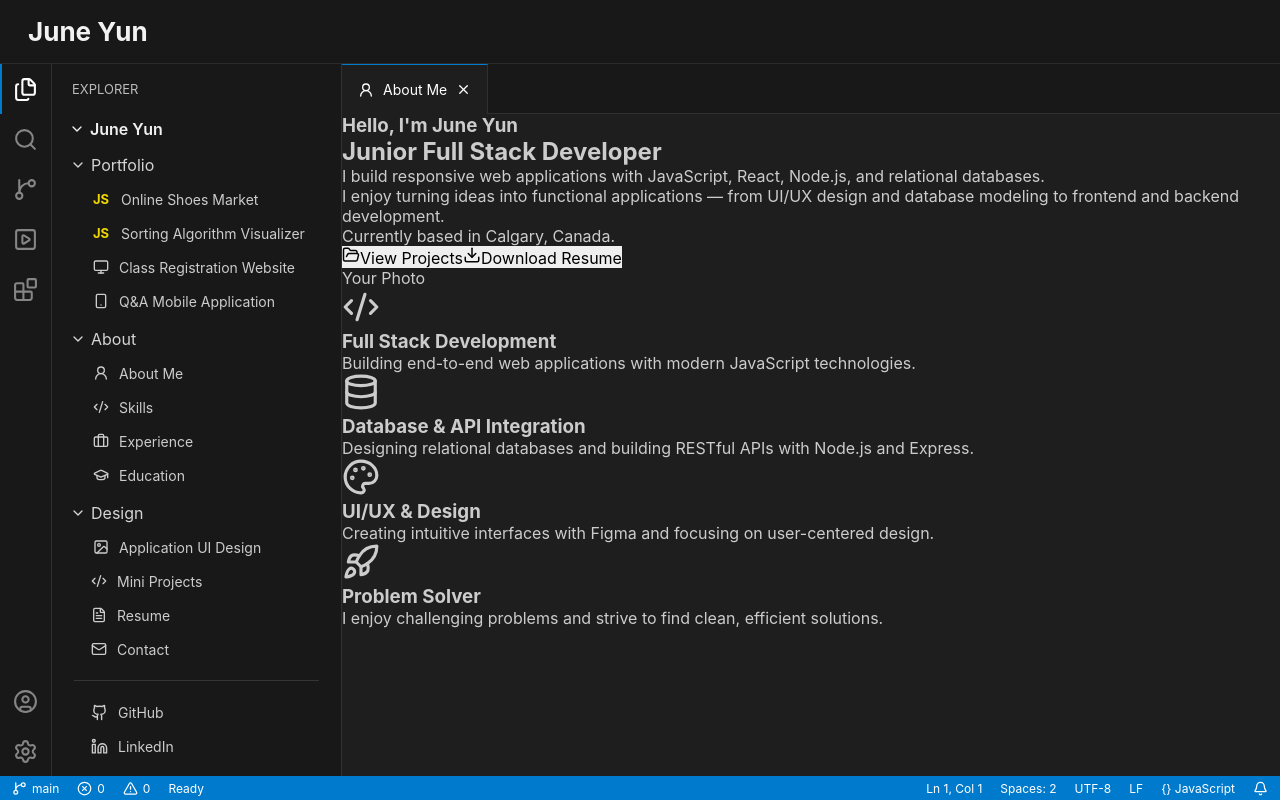
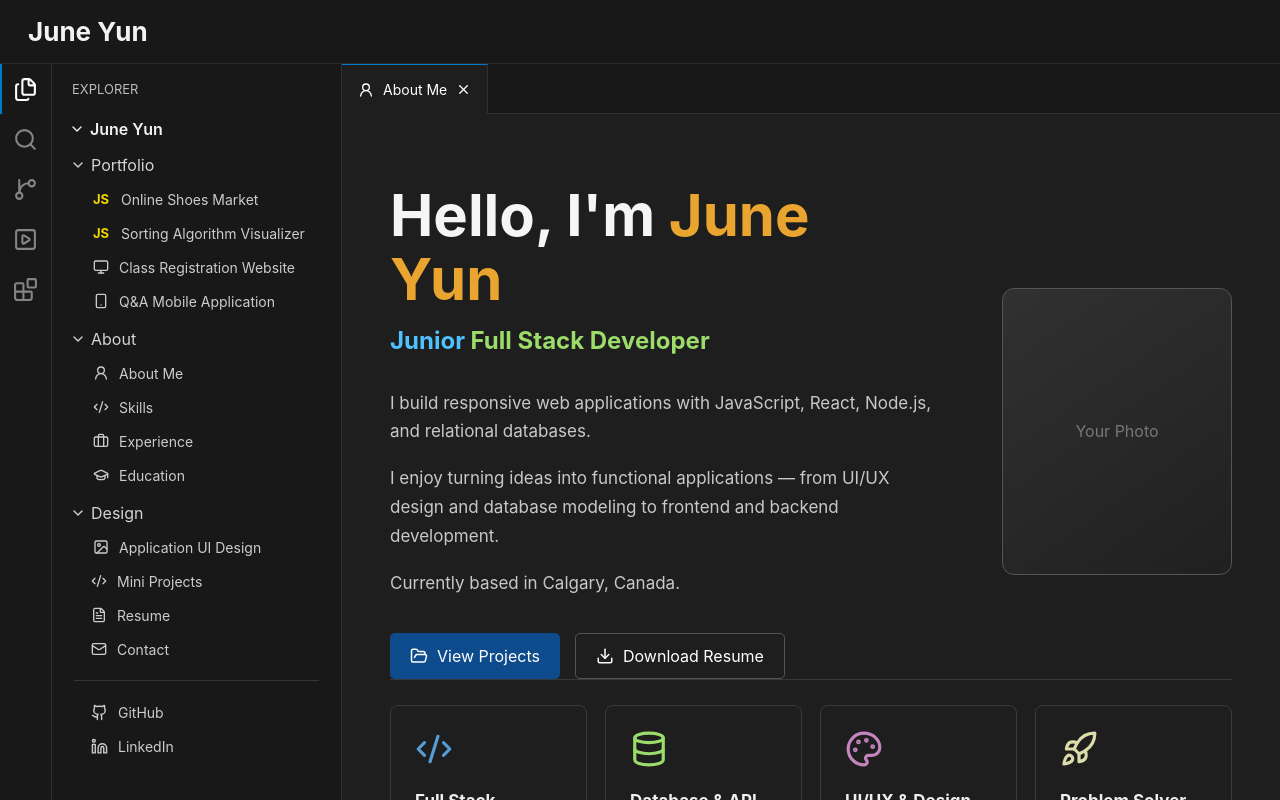
Before and after one commit to JuneYunDev/JunePortfoiloWebsite, a React (Vite) app: page / in a window 1280 px wide. Shown: the top 800 px of the page. Built offline with nearby package versions, Linux system fonts and the light colour scheme.

Commit message:
Design home css

```diff
--- a/src/styles/home.css
+++ b/src/styles/home.css
@@ -0,0 +1,190 @@
+.home-page {
+  max-width: 1180px;
+
+  margin: 0 auto;
+
+  padding: 70px 48px 60px;
+}
+
+.home-hero {
+  min-height: 440px;
+
+  display: grid;
+
+  grid-template-columns:
+    minmax(0, 1.7fr)
+    minmax(230px, 0.7fr);
+
+  align-items: center;
+
+  gap: 70px;
+}
+
+.home-hero__content h1 {
+  color: #f5f5f5;
+
+  font-size: clamp(38px, 5vw, 58px);
+
+  line-height: 1.1;
+
+  margin-bottom: 14px;
+}
+
+.home-hero__content h1 span {
+  color: #e9a52f;
+}
+
+.home-hero__content h2 {
+  color: #4fc1ff;
+
+  font-size: 24px;
+
+  margin-bottom: 34px;
+}
+
+.home-hero__content h2 span {
+  color: #9cdc6a;
+}
+
+.home-hero__description {
+  max-width: 650px;
+
+  color: #c8c8c8;
+
+  font-size: 17px;
+  line-height: 1.7;
+}
+
+.home-hero__description p {
+  margin-bottom: 18px;
+}
+
+.home-hero__buttons {
+  display: flex;
+  gap: 15px;
+
+  margin-top: 35px;
+}
+
+.primary-button,
+.secondary-button {
+  min-height: 46px;
+
+  padding: 0 20px;
+
+  display: flex;
+  align-items: center;
+  gap: 9px;
+
+  border-radius: 5px;
+
+  color: #ffffff;
+
+  cursor: pointer;
+}
+
+.primary-button {
+  background: #0e4b8d;
+}
+
+.primary-button:hover {
+  background: #1261ad;
+}
+
+.secondary-button {
+  background: transparent;
+
+  border: 1px solid #555555;
+}
+
+.secondary-button:hover {
+  background: #2a2d2e;
+}
+
+.home-hero__photo {
+  display: flex;
+  justify-content: center;
+}
+
+.photo-placeholder {
+  width: 250px;
+  aspect-ratio: 4 / 5;
+
+  display: flex;
+  align-items: center;
+  justify-content: center;
+
+  border: 1px solid #555555;
+  border-radius: 12px;
+
+  background: linear-gradient(145deg, #313131, #202020);
+
+  color: #777777;
+}
+
+/* Summary */
+
+.developer-summary {
+  display: grid;
+
+  grid-template-columns: repeat(4, 1fr);
+
+  gap: 18px;
+
+  padding-top: 25px;
+
+  border-top: 1px solid #383838;
+}
+
+.summary-card {
+  min-height: 210px;
+
+  padding: 24px;
+
+  border: 1px solid #3a3a3a;
+  border-radius: 8px;
+
+  background: #1e1e1e;
+
+  transition:
+    transform 0.2s ease,
+    border-color 0.2s ease;
+}
+
+.summary-card:hover {
+  transform: translateY(-4px);
+
+  border-color: #666666;
+}
+
+.summary-card:nth-child(1) svg {
+  color: #569cd6;
+}
+
+.summary-card:nth-child(2) svg {
+  color: #9cdc6a;
+}
+
+.summary-card:nth-child(3) svg {
+  color: #c586c0;
+}
+
+.summary-card:nth-child(4) svg {
+  color: #dcdcaa;
+}
+
+.summary-card h3 {
+  margin: 19px 0 12px;
+
+  color: #eeeeee;
+
+  font-size: 17px;
+}
+
+.summary-card p {
+  color: #bdbdbd;
+
+  line-height: 1.6;
+
+  font-size: 14px;
+}
```
